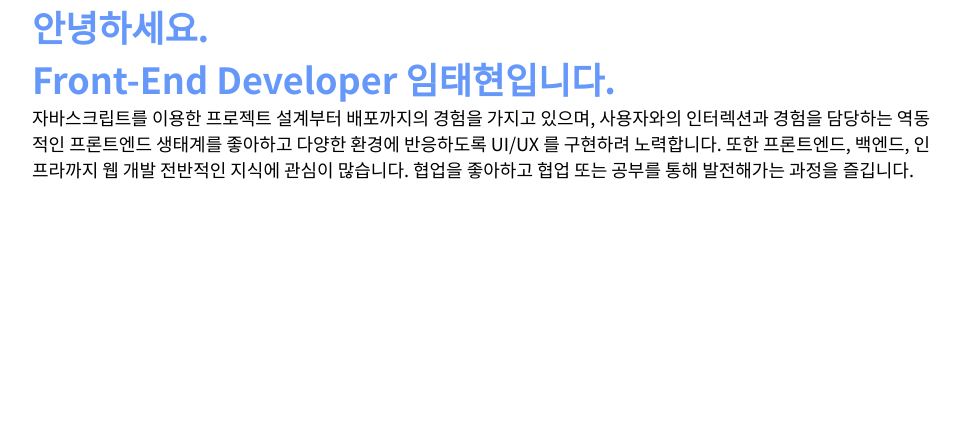
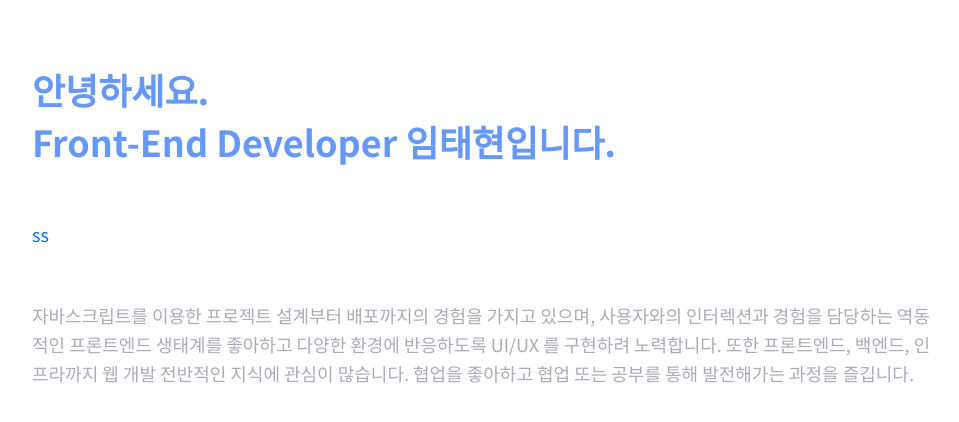
Before and after one commit to th2205/my-blog, a Next.js app: page /resume in a window 1280 px wide. Shown: the top 422 px of the page, without its empty margins (158-1117 px from the left). Built offline with nearby package versions, Linux system fonts and the light colour scheme.

Commit message:
feat: update

```diff
--- /dev/null
+++ b/components/Box.module.scss
@@ -0,0 +1,11 @@
+.ui-box {
+  &--m {
+    width: 100%;
+    padding: 3% 0;
+  }
+
+  &--l {
+    width: 100%;
+    padding: 10% 0;
+  }
+}
--- /dev/null
+++ b/components/Box.tsx
@@ -0,0 +1,16 @@
+import { ReactNode } from "react";
+import cn from "classnames";
+import style from "./Box.module.scss";
+
+type Sizes = "s" | "m" | "l";
+
+interface BoxProps {
+  children: ReactNode;
+  size?: Sizes;
+}
+
+export default function Box({ children, size = "m" }: BoxProps) {
+  const classes = cn(style[`ui-box--${size}`]);
+
+  return <div className={classes}>{children}</div>;
+}
--- a/components/ResumeLayout.module.scss
+++ b/components/ResumeLayout.module.scss
@@ -1,4 +1,6 @@
 .container {
-  width: 50rem;
+  width: 90%;
+  max-width: 50rem;
   margin: 0 auto;
+  padding: 2rem 0;
 }
--- /dev/null
+++ b/components/Text.module.scss
@@ -0,0 +1,10 @@
+.ui-text {
+  color: #abacb8;
+  line-height: 1.6;
+}
+
+.ui-text-theme {
+  &--default {
+    color: #abacb8;
+  }
+}
--- a/components/Text.scss
+++ /dev/null
@@ -1,3 +0,0 @@
-.text {
-  color: #abacb8;
-}
--- a/components/Text.tsx
+++ b/components/Text.tsx
@@ -1,13 +1,15 @@
 import { ReactNode } from "react";
 import cn from "classnames";
+import style from "./Text.module.scss";
 
+type Themes = "default";
 interface TextProps {
   children: ReactNode;
-  color?: string;
+  theme?: Themes;
 }
 
-export default function Text({ children, color }: TextProps) {
-  const classes = cn(`text--${color}`);
+export default function Text({ children, theme = "default" }: TextProps) {
+  const classes = cn(style["ui-text"], style[`ui-text-theme--${theme}`]);
 
   return <p className={classes}>{children}</p>;
 }
--- a/pages/resume.tsx
+++ b/pages/resume.tsx
@@ -1,23 +1,32 @@
 import ResumeLayout from "../components/ResumeLayout";
 import Heading from "../components/Heading";
 import Text from "../components/Text";
+import Box from "../components/Box";
 
 export default function Resume() {
   return (
     <ResumeLayout>
+      <Box size="m">
         <Heading as="h1" theme="resume">
           안녕하세요.
         </Heading>
         <Heading as="h1" theme="resume">
           Front-End Developer 임태현입니다.
         </Heading>
+      </Box>
+      <Box>
+        <a href="https://google.com">ss</a>
+      </Box>
+      <Box>
         <Text>
-        자바스크립트를 이용한 프로젝트 설계부터 배포까지의 경험을 가지고 있으며,
-        사용자와의 인터렉션과 경험을 담당하는 역동적인 프론트엔드 생태계를
-        좋아하고 다양한 환경에 반응하도록 UI/UX 를 구현하려 노력합니다. 또한
-        프론트엔드, 백엔드, 인프라까지 웹 개발 전반적인 지식에 관심이 많습니다.
-        협업을 좋아하고 협업 또는 공부를 통해 발전해가는 과정을 즐깁니다.
+          자바스크립트를 이용한 프로젝트 설계부터 배포까지의 경험을 가지고
+          있으며, 사용자와의 인터렉션과 경험을 담당하는 역동적인 프론트엔드
+          생태계를 좋아하고 다양한 환경에 반응하도록 UI/UX 를 구현하려
+          노력합니다. 또한 프론트엔드, 백엔드, 인프라까지 웹 개발 전반적인
+          지식에 관심이 많습니다. 협업을 좋아하고 협업 또는 공부를 통해
+          발전해가는 과정을 즐깁니다.
         </Text>
+      </Box>
     </ResumeLayout>
   );
 }
```
Lines whose indentation alone changed are shown as unchanged.
